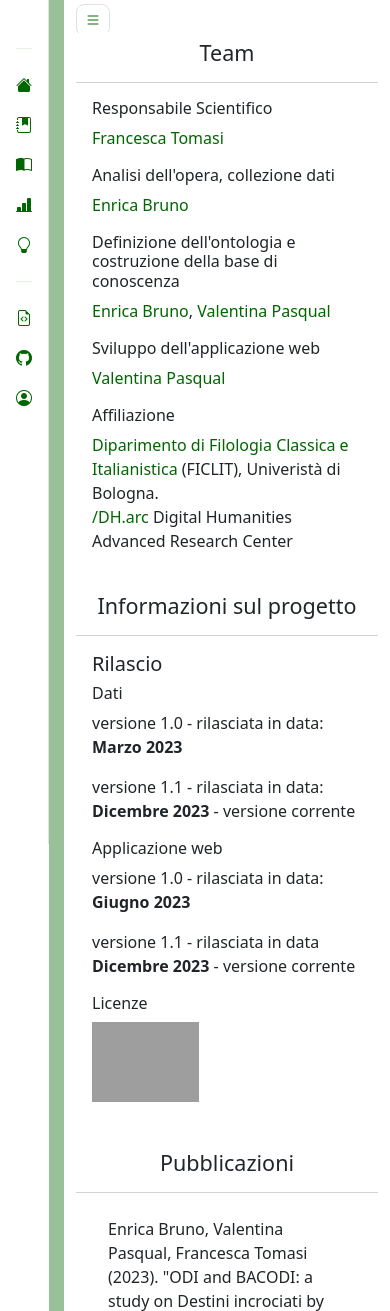
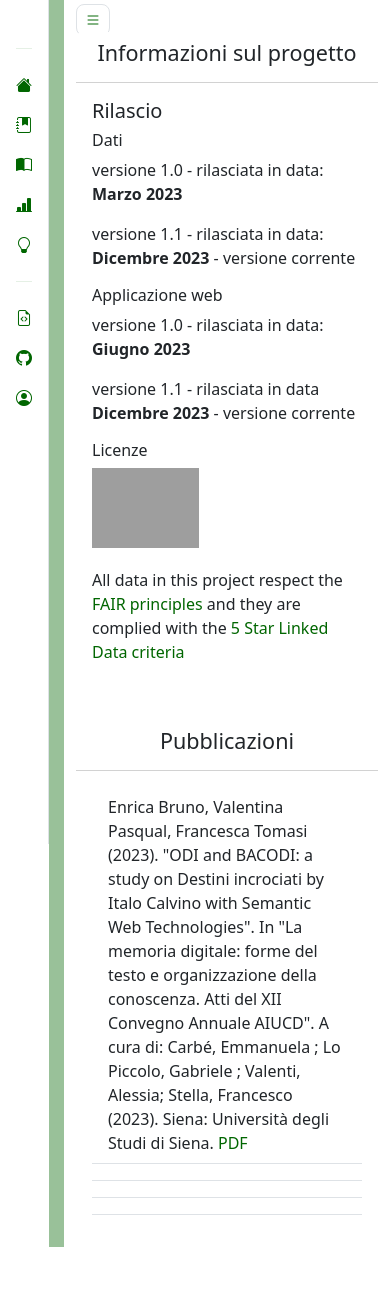
Before and after one commit to dharc-org/odi, a Flask app: page /contatti in a window 390 px wide. Shown: the top 1311 px of the page. After the commit the page ends 1247 px from the top, so only its background shows below. Run offline with Flask 3, Linux system fonts and the light colour scheme; some libraries are stand-ins or nearby versions; grey boxes are pictures that could not be loaded.

Commit message:
update credits

```diff
--- a/templates/contacts.html
+++ b/templates/contacts.html
@@ -88,7 +88,7 @@
         <a href="#" data-bs-target="#sidebar" data-bs-toggle="collapse" class="border rounded-3 p-1 text-decoration-none"><i class="bi bi-list bi-lg py-2 p-1"></i></a>
         <div class="row">
 
-                <div class="col-md-6">
+                <!--<div class="col-md-6">
               <div class="card">
                 <div class="card-header text-center">
                   <h4>Team</h4>
@@ -107,8 +107,8 @@
                     <br></a><a href="https://centri.unibo.it/dharc/en" target="_blank">/DH.arc</a> Digital Humanities Advanced Research Center</p>
                 </div>
               </div>
-            </div>
-            <div class="col-md-6">
+            </div>-->
+            <div class="col-md-12">
 
               <div class="card h-100">
                 <div class="card-header text-center">
@@ -124,7 +124,9 @@
                   <p>versione 1.0 - rilasciata in data: <b>Giugno 2023</b></p>
                   <p>versione 1.1 - rilasciata in data <b>Dicembre 2023</b> - versione corrente</p>
                   <h6>Licenze</h6>
-                  <img alt="Licenza Creative Commons" style="border-width:0; max-height: 5rem;" src="http://i.creativecommons.org/l/by-nc-nd/3.0/88x31.png">
+                  <img alt="Licenza Creative Commons" style="border-width:0; max-height: 5rem; margin-bottom: 20px;" src="http://i.creativecommons.org/l/by-nc-nd/3.0/88x31.png">
+
+                  <p>All data in this project respect the <a href="https://www.ccdc.cam.ac.uk/solutions/about-the-csd/fair-data-principles/?utm_term=&utm_campaign=Performance+Max+-+CrossMiner&utm_source=adwords&utm_medium=ppc&hsa_acc=9348977139&hsa_cam=20546890251&hsa_grp=&hsa_ad=&hsa_src=x&hsa_tgt=&hsa_kw=&hsa_mt=&hsa_net=adwords&hsa_ver=3&gclid=Cj0KCQiAy9msBhD0ARIsANbk0A-ASOjiudjGKESHppu8W9cmG8gDkBNbIvtSo6k6m0J1MUO4FwOUXzQaAvosEALw_wcB" target="_blank">FAIR principles</a> and they are complied with the <a href="https://www.w3.org/2011/gld/wiki/5_Star_Linked_Data" target="_blank">5 Star Linked Data criteria</a></p>
                 </div>
               </div>
             </div>
```
